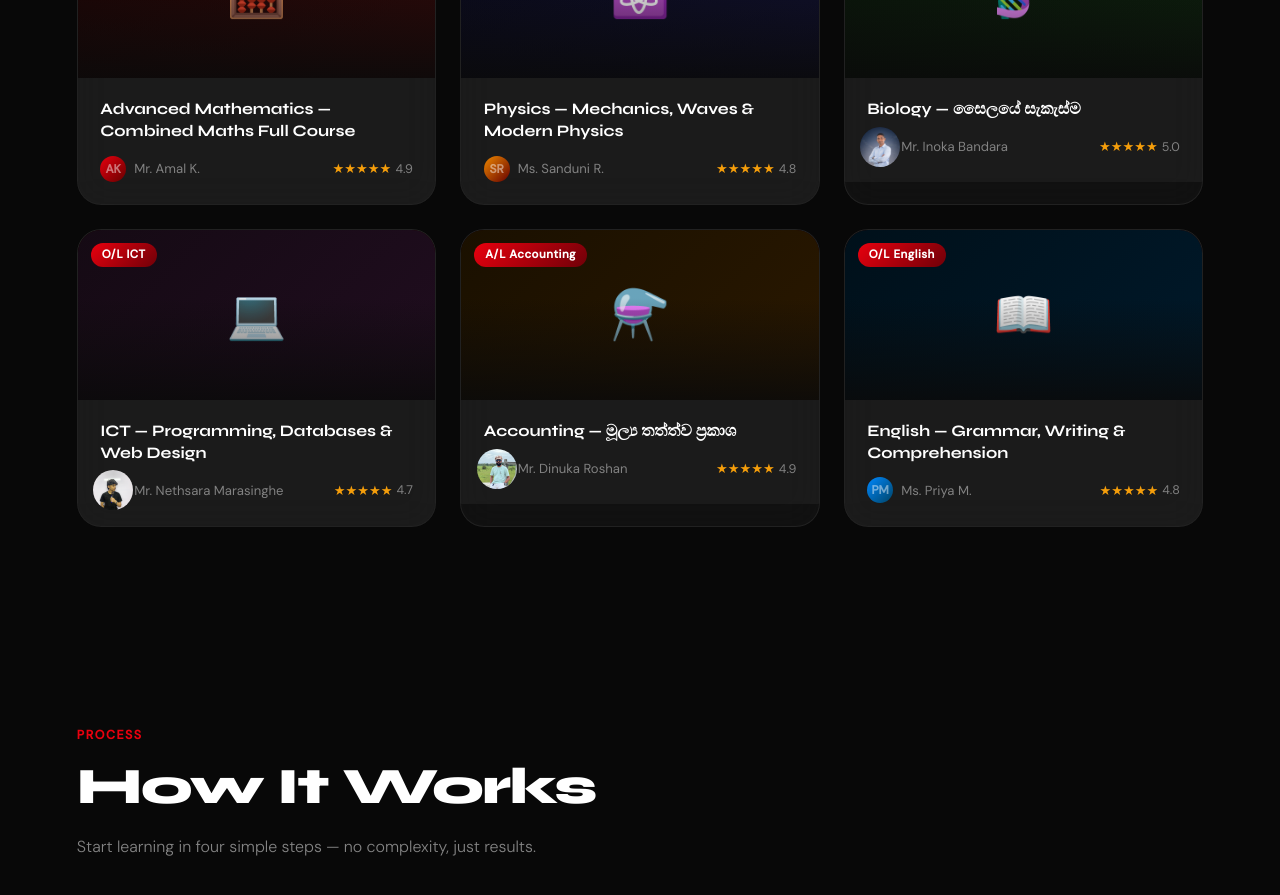
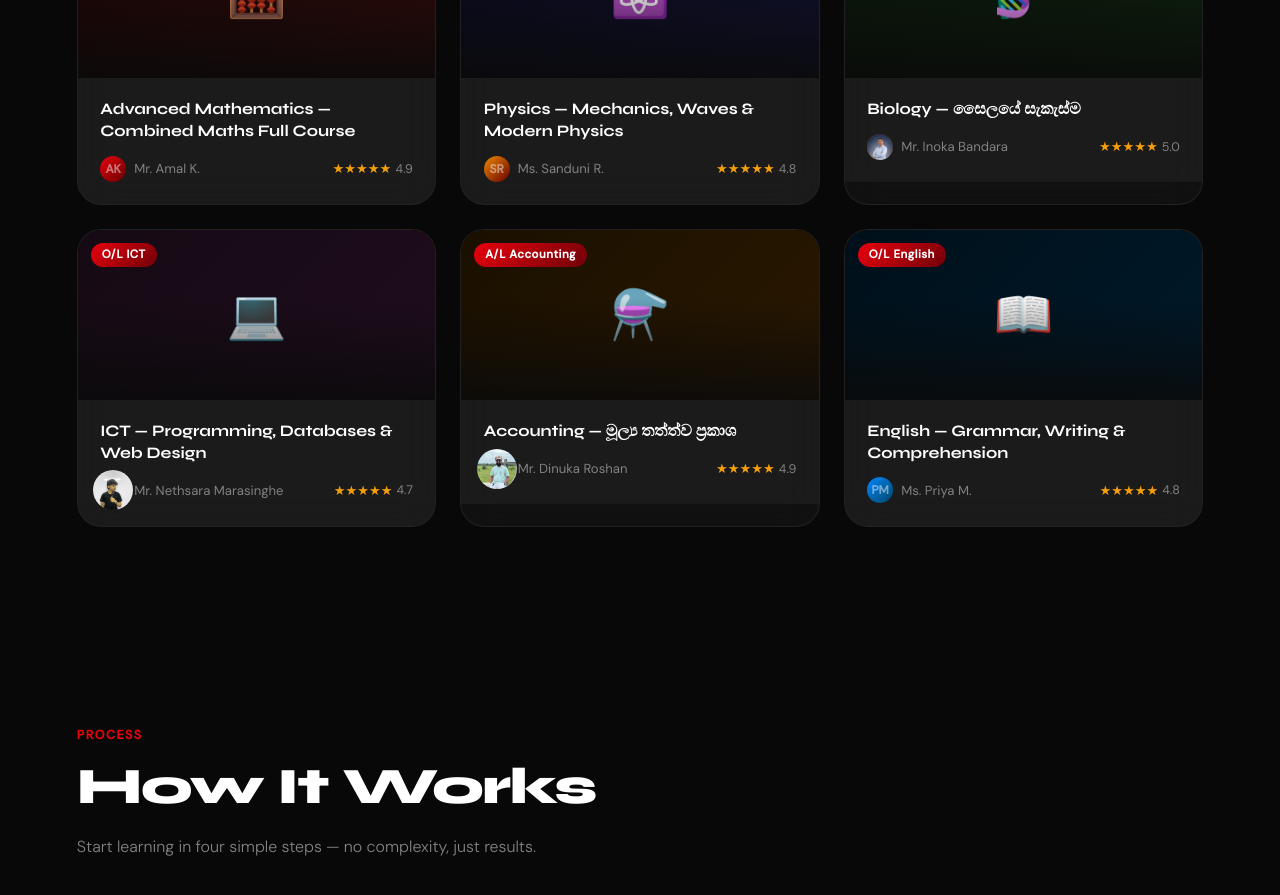
Before and after one commit to rootjester-design/web-app, a plain HTML site: page index.html in a window 1280 px wide. Shown: the part 2300-3195 px from the top of the page. Drawn offline with Linux system fonts and the light colour scheme; animation ran at ten frames a second.

Commit message:
Update index.html

```diff
--- a/index.html
+++ b/index.html
@@ -859,7 +859,7 @@ html.light .hero-badge{background:rgba(232,0,14,.09);border-color:rgba(232,0,14,
         <h4>Biology — සෛලයේ සැකැස්ම</h4>
         <div class="course-meta">
           <div class="course-tutor">
-            <div class="tutor-avatar" style="background:linear-gradient(135deg,#0a0,#040)"><img class="tutor-img" src="Assests/Tutors/inoka sir.jpg"></div>
+            <div class="tutor-avatar" style="background:linear-gradient(135deg,#0a0,#040)"><img class="tutor-avatar" src="Assests/Tutors/inoka sir.jpg"></div>
             Mr. Inoka Bandara
           </div>
           <div class="stars">★★★★★ <span>5.0</span></div>
```
